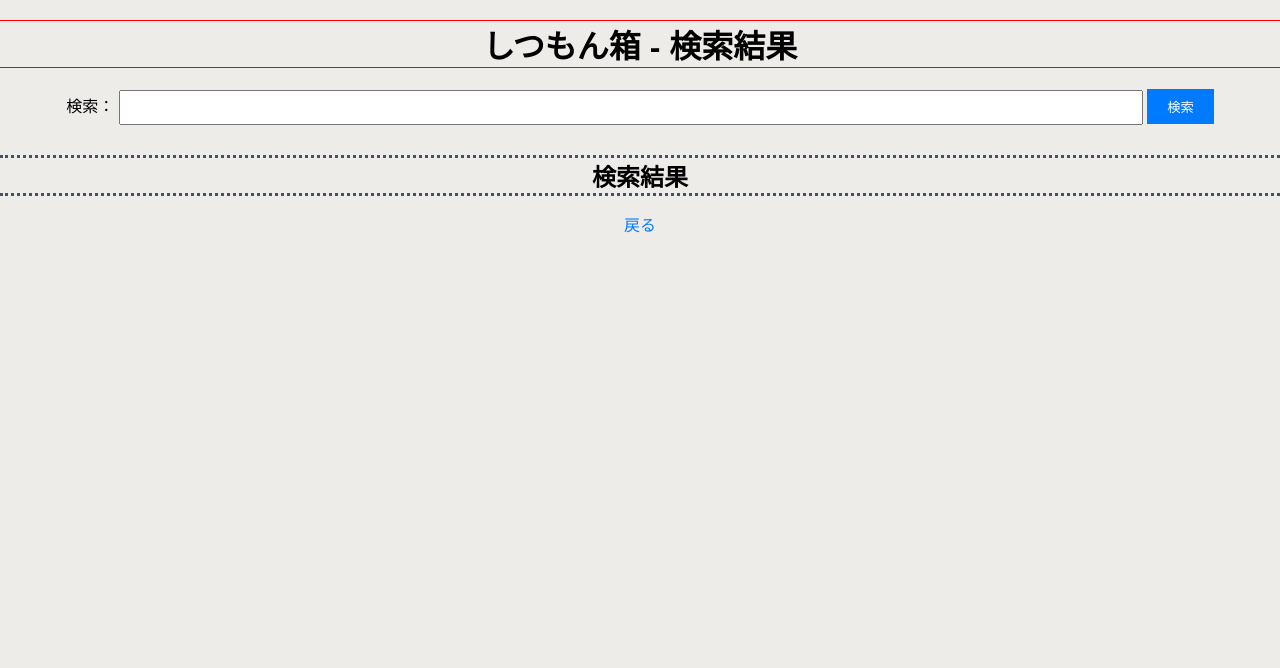
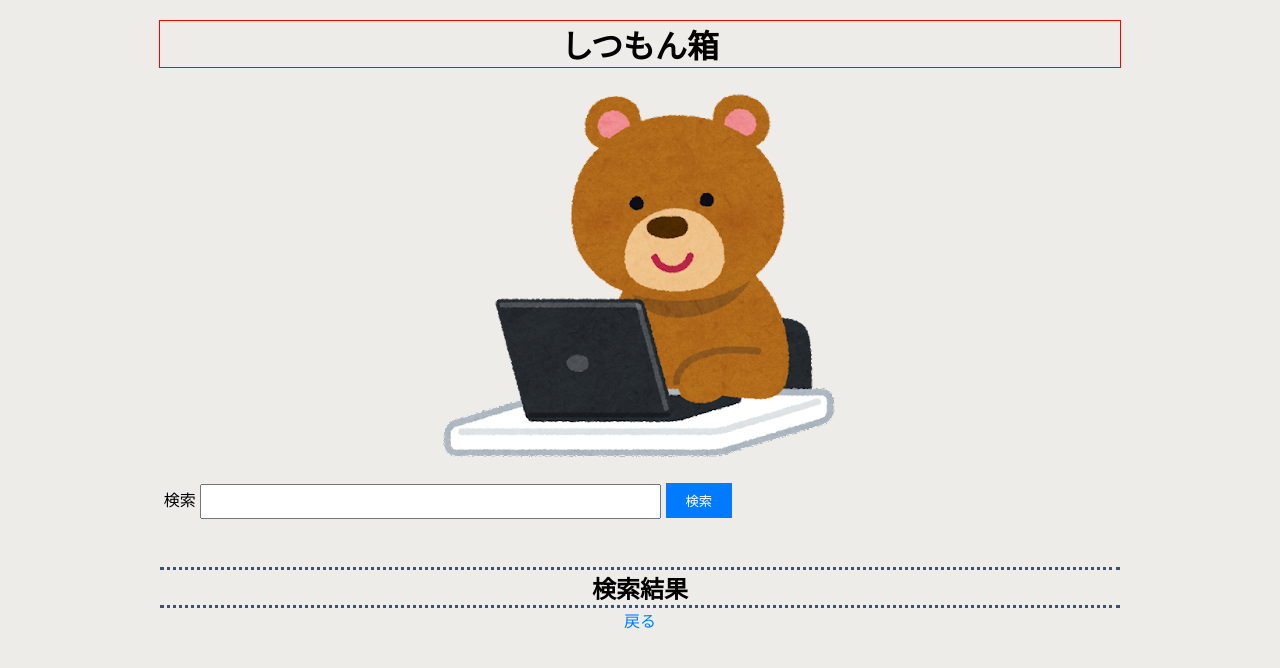
Before and after one commit to eijufwride/question_app, a Flask app: page /search in a window 1280 px wide. Shown: the top 668 px of the page. Run offline with Flask 3, Linux system fonts and the light colour scheme.

Commit message:
検索結果画面の見た目修正

```diff
--- a/question_app/templates/index.html
+++ b/question_app/templates/index.html
@@ -37,7 +37,7 @@
 <br>
 
   <!-- 最新の5件の質問と回答 -->
-  <footer class="latest">
+  <div class="latest">
       <h2>最新の質問と回答</h2>
       <table　class＝"table">
         {% for question in latest_questions %}
@@ -47,7 +47,7 @@
           </tr>
         {% endfor %}
       </table>
-  </footer>
+  </div>
 </div>
 </body>
 </html>
--- a/question_app/templates/search_results.html
+++ b/question_app/templates/search_results.html
@@ -1,30 +1,46 @@
 <!DOCTYPE html>
-<html lang="en">
+<html>
+
 <head>
     <meta charset="UTF-8">
     <meta name="viewport" content="width=device-width, initial-scale=1.0">
     <title>しつもん箱 - 検索結果</title>
     <link rel="stylesheet" href="{{ url_for('static', filename='style.css') }}">
 </head>
+
 <body>
-    <h1>しつもん箱 - 検索結果</h1>
+<div class="wrapper">
+  <header class="header">
+    <h1>しつもん箱</h1>
+    <img src="{{ url_for('static', filename='images/computer_kuma.png') }}" alt="Computer Kuma">
+  </header>
 
-    <!-- 検索フォーム -->
+  <!-- 検索フォーム -->
+  <div class="search">
     <form action="{{ url_for('search') }}" method="post">
-        <label for="search_word">検索：</label>
+        <label for="search_word">検索</label>
         <input type="text" id="search_word" name="search_word">
         <input type="submit" value="検索">
     </form>
+  </div>
+<br>
 
     <!-- 検索結果 -->
+  <div class="search_results">
     <h2>検索結果</h2>
-    <ul>
-    {% for result in search_results %}
-        <li><strong>{{ result.question_text }}</strong>: {{ result.answer_text }}</li>
-    {% endfor %}
-    </ul>
+    <table　class＝"table">
+      {% for result in search_results %}
+        <tr>
+          <th>[質問]{{ result.question_text }}</th><br>
+          <td>[回答]{{ result.answer_text }}</td><br><br>
+        </tr>
+      {% endfor %}
+    </table>
+  <div>
 
+  <footer>
     <!-- 戻るボタン -->
     <a href="{{ url_for('home') }}">戻る</a>
+  </footer>
 </body>
 </html>
```
